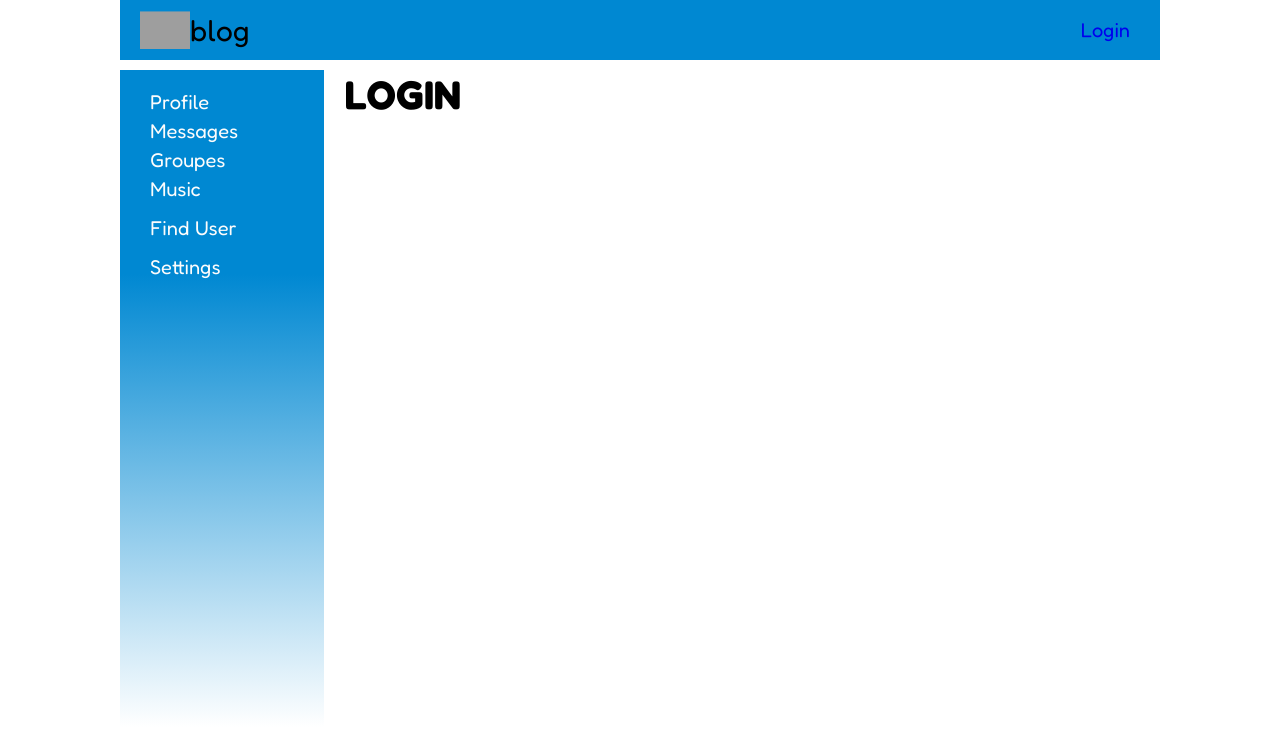
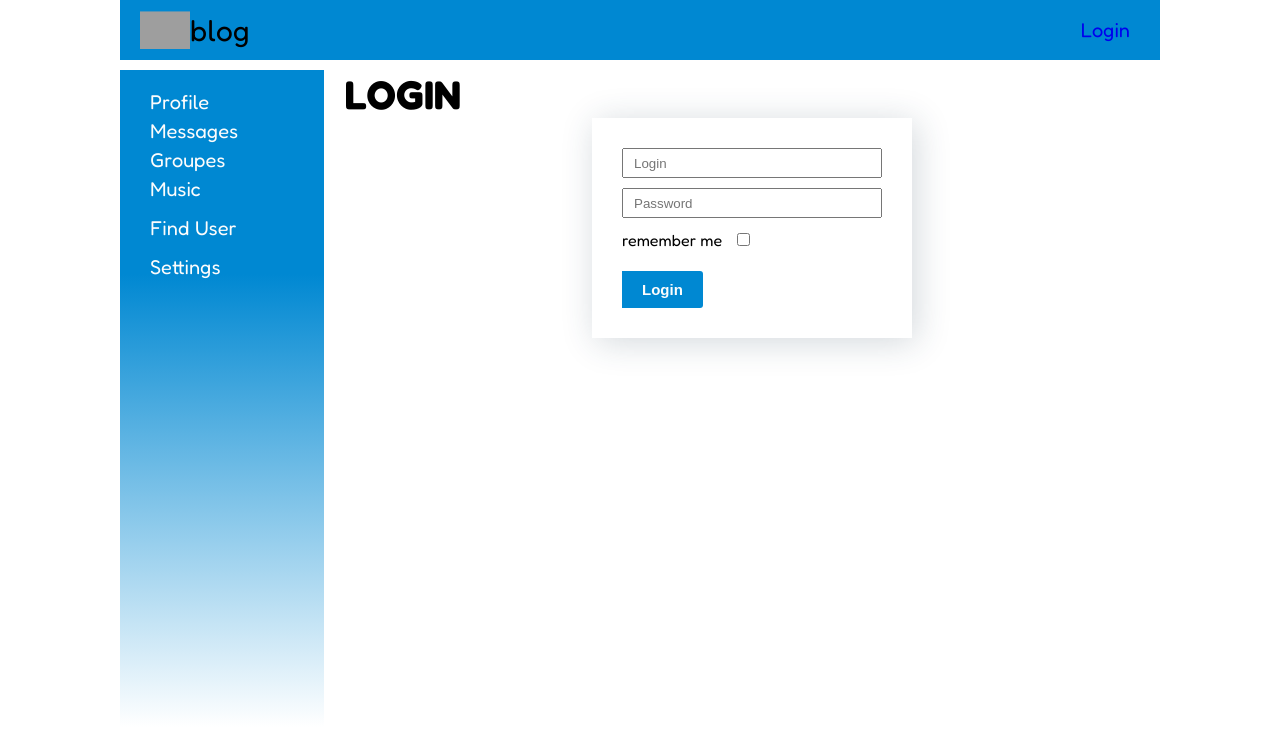
Before and after one commit to ValentinBrest/SocialMedia, a React (Create React App) app: page /login in a window 1280 px wide. Shown: the top 744 px of the page. Built offline with nearby package versions, Linux system fonts and the light colour scheme; no server answers; grey boxes are pictures that could not be loaded.

Commit message:
redux-form and finish 75_lesson

```diff
--- a/package.json
+++ b/package.json
@@ -7,12 +7,15 @@
     "@testing-library/react": "^12.1.4",
     "@testing-library/user-event": "^13.5.0",
     "axios": "^0.26.1",
+    "final-form": "^4.20.6",
     "react": "^17.0.2",
     "react-dom": "^17.0.2",
+    "react-final-form": "^6.5.8",
     "react-redux": "^7.2.6",
     "react-router-dom": "^6.2.2",
     "react-scripts": "^2.1.8",
     "redux": "^4.1.2",
+    "redux-form": "^8.3.8",
     "redux-thunk": "^2.4.1",
     "web-vitals": "^2.1.4"
   },
--- a/src/components/Login/Login.jsx
+++ b/src/components/Login/Login.jsx
@@ -1,10 +1,17 @@
 import React from 'react';
+import LoginReduxForm from '../UI/Form/LoginForm/LoginForm';
 
-const Login = () => {
+
+const Login = (props) => {
+	const onSubmit = (formData) => {
+		console.log(formData)
+	}
     return (
-        <h1>
-          LOGIN
-        </h1>
+      <div>
+          <h1>LOGIN</h1>
+          <LoginReduxForm onSubmit={onSubmit}/>
+      </div>
+
     );
 };
 
--- /dev/null
+++ b/src/components/UI/Form/LoginForm/LoginForm.jsx
@@ -0,0 +1,31 @@
+import React from 'react';
+import { Field } from 'redux-form';
+import { reduxForm } from 'redux-form';
+import Button from '../../Button/Button';
+import cl from './LoginForm.module.css';
+
+
+const LoginForm = (props) => {
+    return (
+        <form className={cl.form} onSubmit={props.handleSubmit}>
+            <div>
+              <Field placeholder='Login' className={cl.login} name={'login'} component="input"/>
+            </div>
+            <div>
+              <Field placeholder='Password' className={cl.password} name={'password'} component="input"/>
+            </div>
+            <div>
+              <label htmlFor="rememberMe">remember me</label>
+              <Field type="checkbox" className={cl.checkbox} id='rememberMe' name={'rememberMe'} component="input"/>
+            </div>
+            <Button className={cl.login__button}>Login</Button>
+          </form>
+    );
+};
+
+
+const LoginReduxForm = reduxForm({
+    form: 'login'
+  })(LoginForm);
+
+  export default LoginReduxForm
--- /dev/null
+++ b/src/components/UI/Form/LoginForm/LoginForm.module.css
@@ -0,0 +1,35 @@
+.form {
+   width: 320px;
+   margin: 0 auto;
+   padding: 30px 30px;
+   box-shadow: 4px 4px 33px 0px rgba(34, 60, 80, 0.2);
+}
+
+
+.login {
+    width: 100%;
+    height: 30px;
+    padding-left: 10px;
+}
+
+.password {
+    width: 100%;
+    height: 30px;
+    margin-top: 10px;
+    padding-left: 10px;
+}
+
+.checkbox {
+    margin: 15px;
+}
+
+label {
+    font-size: 16px;
+    line-height: 30px;
+}
+
+.login__button {
+    margin: 0 auto;
+    margin-top: 10px;
+    font-size: 15px;
+}
--- a/src/redux/redux-store.js
+++ b/src/redux/redux-store.js
@@ -4,12 +4,14 @@ import dialogReducer from "./dialog_reducer";
 import profileReducer from "./profile_reducer";
 import usersReducer from "./users_reducer";
 import thunkMiddleware from "redux-thunk"
+import { reducer as formReducer } from 'redux-form'
 
 let reducers = combineReducers({
     profilePage: profileReducer,
     dialogPage: dialogReducer,
     usersPage: usersReducer,
     auth: authReducer,
+    form: formReducer
 })
 let store = createStore(reducers, applyMiddleware(thunkMiddleware))
 
```
Also changed, not shown: 1 other file (tests, documents, lock files or other folders).
